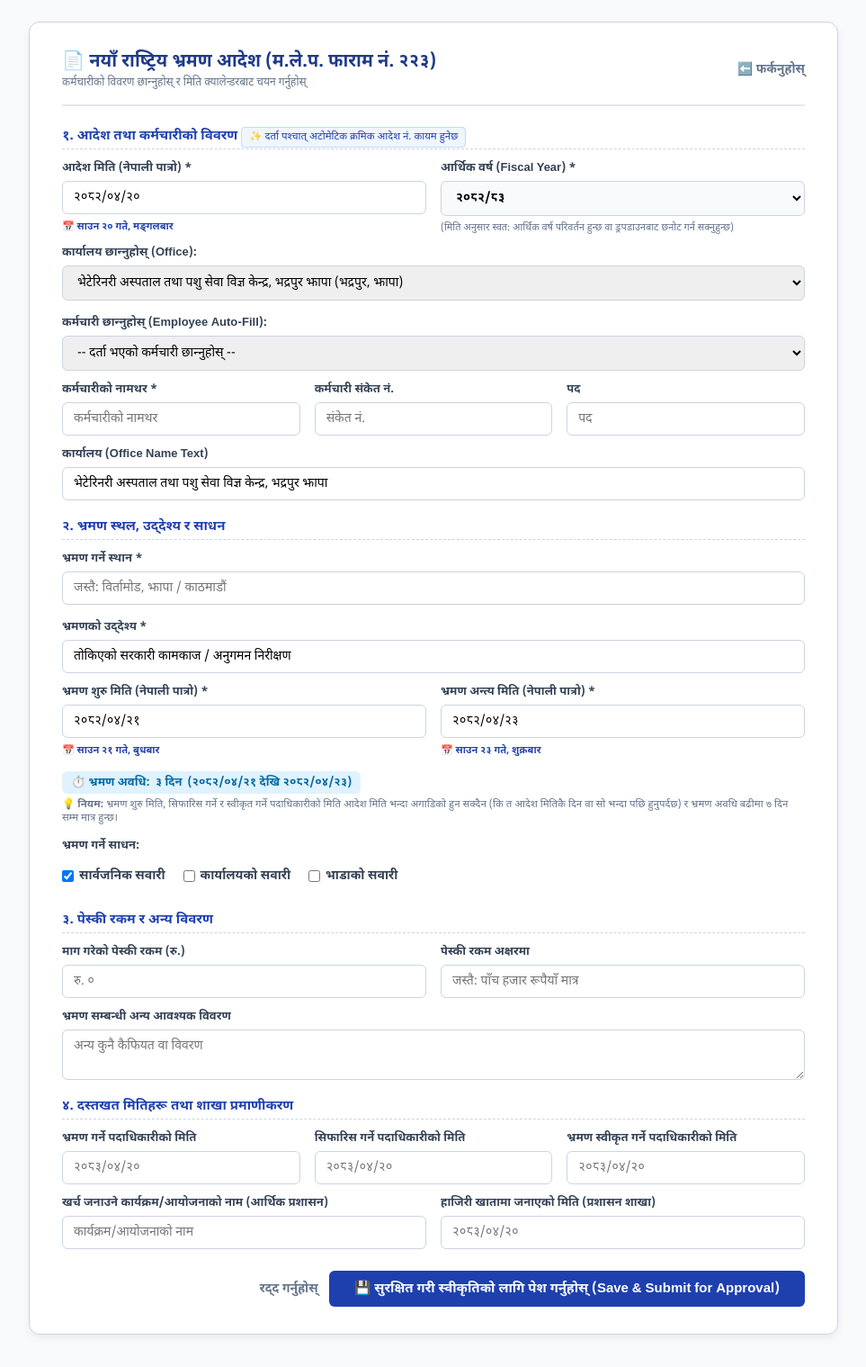
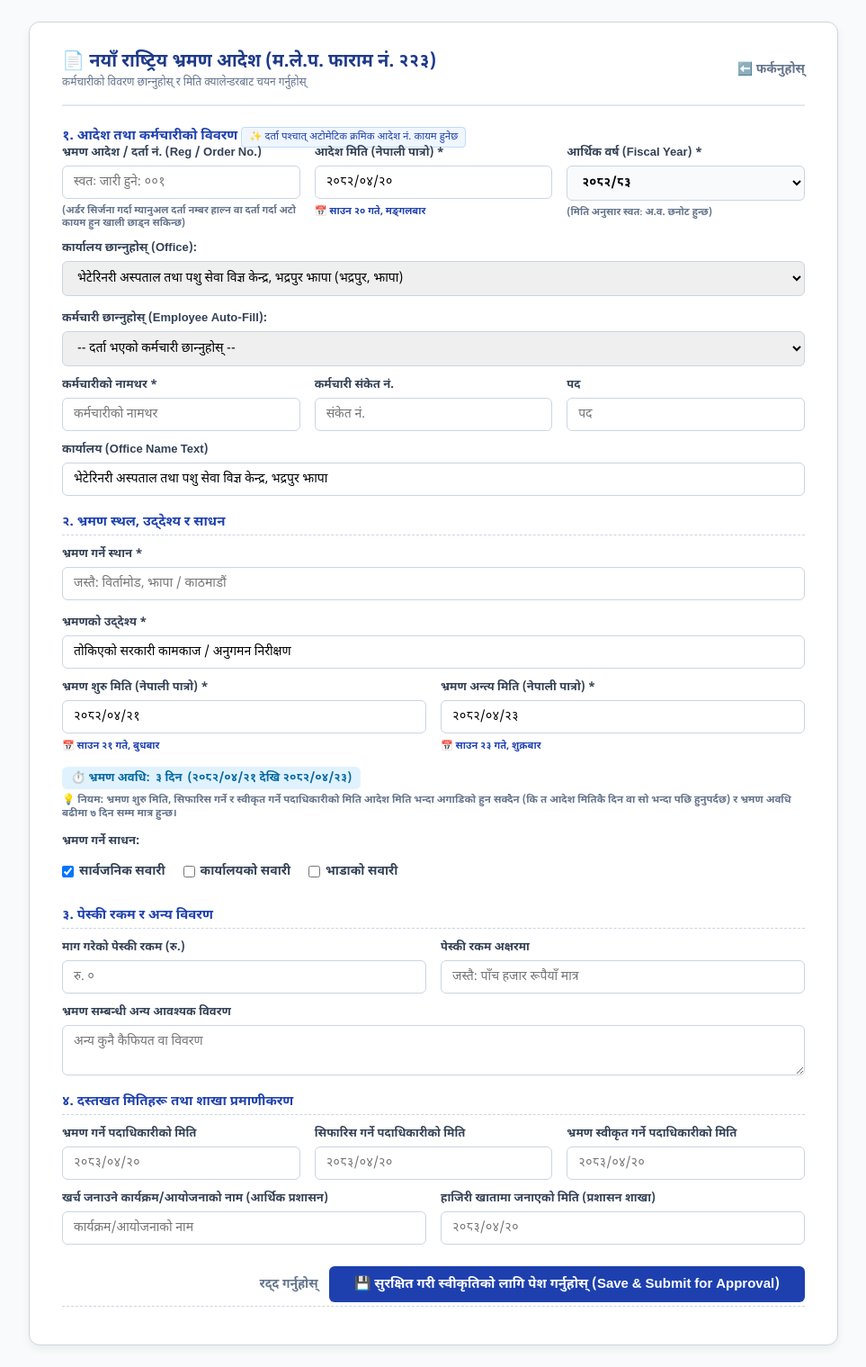
Before and after one commit to Vhlsjhapa/tada_system, a Django app: page /order/new/ in a window 1280 px wide. Shown: the whole page at 90% size, without its empty margins (158-1121 px from the left). Before the commit the page ends 1483 px from the top, so only its background shows below. Run offline with Django 5.2, Linux system fonts and the light colour scheme; a user stored in the database is signed in; data comes from the database, SQL or seed files in the repository; both versions use the stored data as it was after the commit; data that the repository does not hold is empty.

Commit message:
Allow manual entry of order/registration number during registration and order creation

```diff
--- a/templates/order_form.html
+++ b/templates/order_form.html
@@ -173,11 +173,12 @@
                     ✨ दर्ता पश्चात् अटोमेटिक क्रमिक आदेश नं. कायम हुनेछ
                 </span>
             {% endif %}
-        </div>
-
-        <input type="hidden" id="id_order_number" name="order_number" value="{% if form_data %}{{ form_data.order_number }}{% elif order %}{{ order.order_number }}{% else %}{% endif %}">
-
         <div class="form-grid">
+            <div class="form-group">
+                <label>भ्रमण आदेश / दर्ता नं. (Reg / Order No.)</label>
+                <input type="text" id="id_order_number" name="order_number" value="{% if form_data %}{{ form_data.order_number }}{% elif order %}{{ order.order_number }}{% else %}{% endif %}" placeholder="उदा: ००१ (म्यानुअल दर्ताका लागि वा खाली छाड्नुहोस्)">
+                <small style="font-size:11px; color:#64748b;">(अर्डर सिर्जना गर्दा म्यानुअल दर्ता नम्बर हाल्न वा दर्ता गर्दा अटो कायम हुन खाली छाड्न सकिन्छ)</small>
+            </div>
             <div class="form-group">
                 <label>आदेश मिति (नेपाली पात्रो) *</label>
                 <input type="text" id="id_order_date" name="order_date" class="nepali-date-picker" value="{% if form_data %}{{ form_data.order_date }}{% elif order %}{{ order.order_date }}{% else %}२०८२/०४/२०{% endif %}" required>
@@ -189,7 +190,7 @@
                     <option value="{{ fy }}" {% if form_data and form_data.fiscal_year == fy %}selected{% elif order and order.fiscal_year == fy %}selected{% elif not order and not form_data and fy == default_fy %}selected{% endif %}>{{ fy }}</option>
                     {% endfor %}
                 </select>
-                <small style="font-size:11px; color:#64748b;">(मिति अनुसार स्वतः आर्थिक वर्ष परिवर्तन हुन्छ वा ड्रपडाउनबाट छनोट गर्न सक्नुहुन्छ)</small>
+                <small style="font-size:11px; color:#64748b;">(मिति अनुसार स्वतः अ.व. छनोट हुन्छ)</small>
             </div>
         </div>
 
--- a/travel/views.py
+++ b/travel/views.py
@@ -9,6 +9,7 @@ from django.db.models import Q
 from functools import wraps
 import os
 import shutil
+import re
 from django.conf import settings
 from .models import Office, Employee, TravelOrder, TravelBill, TravelBillItem, TravelReport, FiscalYearSequence, normalize_nepali_fiscal_year
 from .bs_calendar import (
@@ -988,7 +989,16 @@ def order_workflow_action(request, pk, action):
         if order.status not in ['APPROVED', 'FINANCE_CLEARED']:
             messages.error(request, "कार्यालय प्रमुख / स्वीकृत गर्ने पदाधिकारीले भ्रमण आदेश स्वीकृत (Approve) गरेपछि मात्र दर्ता गरी आदेश नं. कायम गर्न मिल्छ।")
             return redirect(f'/order/{order.id}/')
+
+        manual_num = request.POST.get('order_number') or request.GET.get('order_number', '').strip()
+        if manual_num:
+            order.order_number = to_nepali_digits(manual_num)
+        elif not order.order_number:
+            order.order_number = TravelOrder.allocate_next_order_number(order.fiscal_year, order.office_ref)
+
         order.status = 'REGISTERED'
+        if not order.admin_date:
+            order.admin_date = today_bs
         order.save()
         messages.success(request, f"भ्रमण आदेश #{order.id} दर्ता भई आदेश नं. '{order.order_number}' कायम भयो।")
 
```
Also changed, not shown: templates/dashboard.html (+11 -1 lines), templates/travel_order.html (+11 -1 lines), db.sqlite3.
